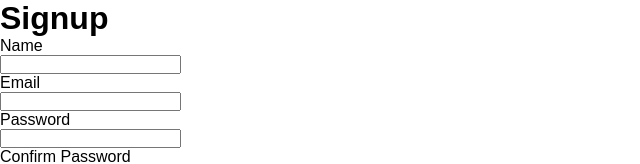
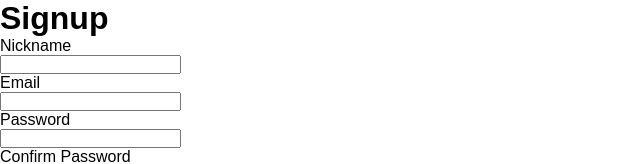
Before and after one commit to mosimosu/react_webpack_demo, a React app: page /signup in a window 1280 px wide. Shown: the top 164 px of the page, without its empty margins (0-640 px from the left). Built offline with nearby package versions, Linux system fonts and the light colour scheme.

Commit message:
chore: modified name to nickname

```diff
--- a/src/pages/Signup/index.js
+++ b/src/pages/Signup/index.js
@@ -17,7 +17,7 @@ function Signup() {
     };
     const body = {
       user: {
-        name: name,
+        nickname: name,
         email: email,
         password: password,
         password_confirmation: confirmPassword,
@@ -34,6 +34,7 @@ function Signup() {
           res.status === 201 && alert("註冊成功");
           res.status === 201 &&
             localStorage.setItem("token", res.headers.authorization);
+          res.status === 201 && localStorage.setItem("name", res.data.nickname);
           res.status === 201 && navigate("/home");
         })
         .catch((err) => {
@@ -47,7 +48,7 @@ function Signup() {
       <div>
         <h1>Signup</h1>
         <label htmlFor="name">
-          <p>Name</p>
+          <p>Nickname</p>
           <input
             type="text"
             id="name"
```
